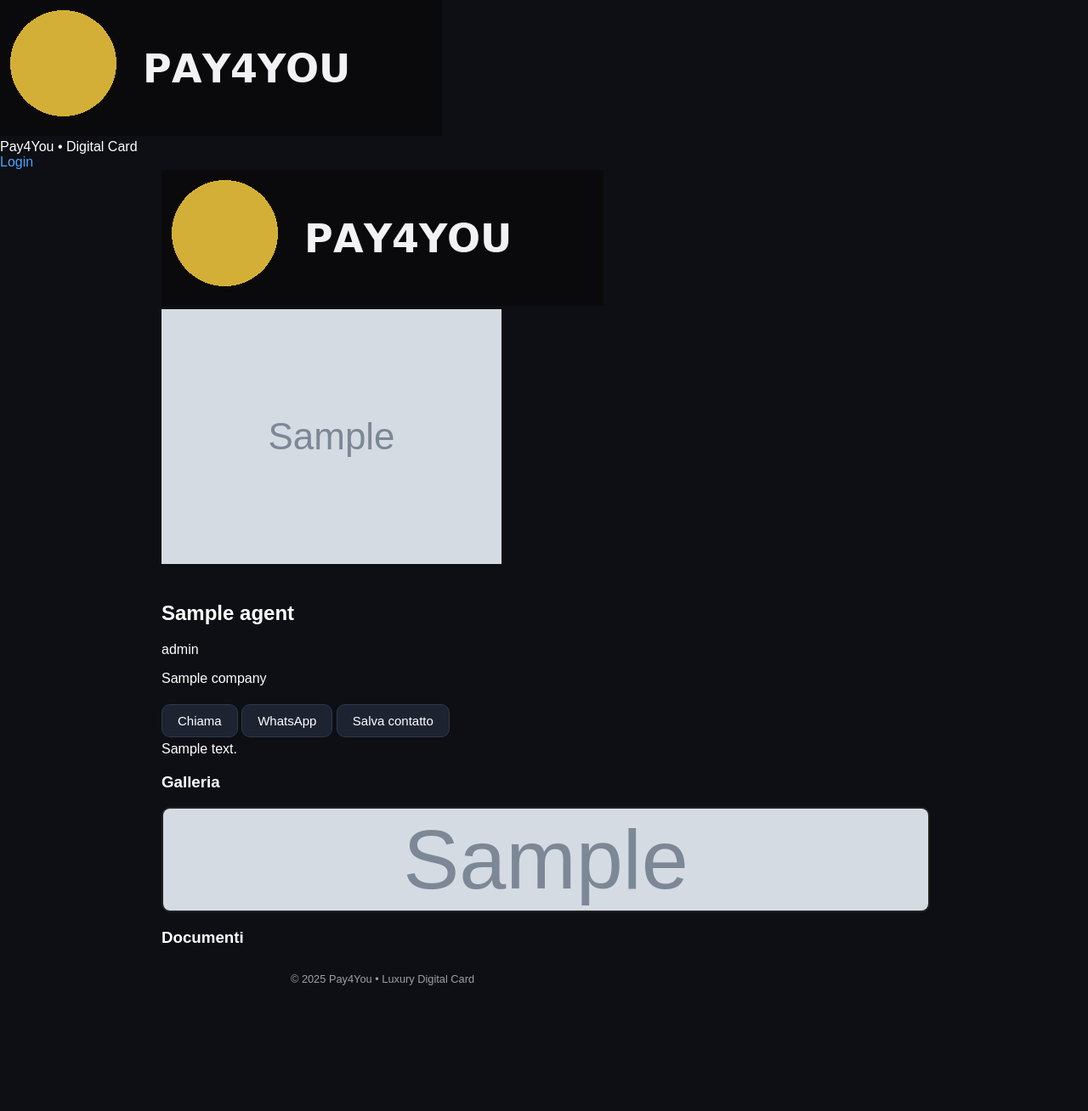
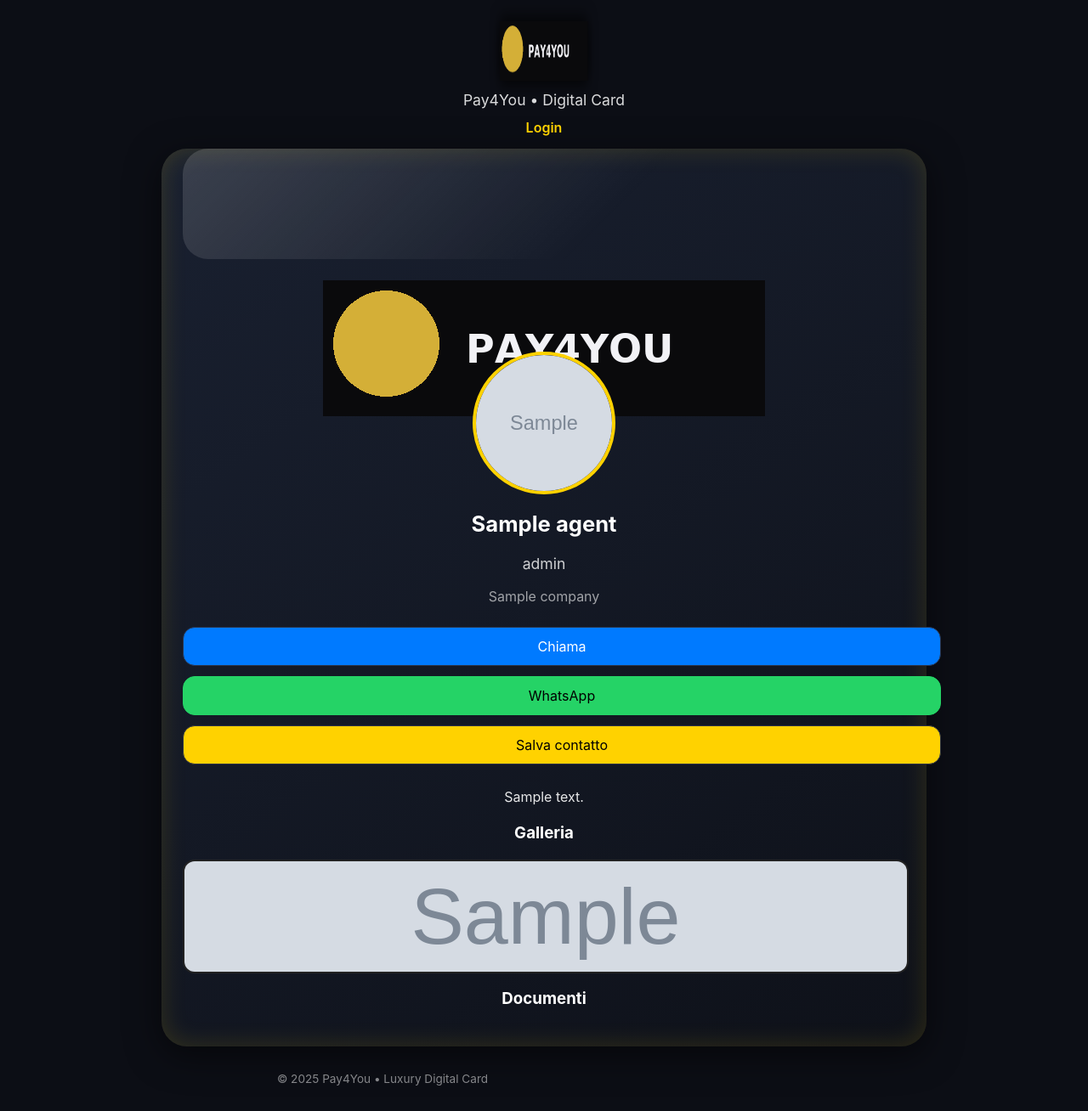
Before and after one commit to gidl59/pay4you-cards-luxury, a Flask app: template templates/card.html in a window 1280 px wide. Shown: the whole page at 85% size. Before the commit the page ends 1160 px from the top, so only its background shows below. Run offline with Flask 3, Linux system fonts and the light colour scheme; the template is opened without the code that fills it: most values are stand-ins (such as "Sample title", 1, 10 or a date in 2020); grey boxes marked "Sample" are stand-in pictures.

Commit message:
Update style.css

```diff
--- a/static/style.css
+++ b/static/style.css
@@ -1,16 +1,16 @@
-/* ------------------------------
-   BASE GLOBAL STYLES
------------------------------- */
+/* ----------------------------------------------------------
+   GLOBAL
+---------------------------------------------------------- */
 body.lux {
-    background: #0d0f14;
     margin: 0;
     padding: 0;
-    color: #fff;
-    font-family: Arial, Helvetica, sans-serif;
+    font-family: -apple-system, Helvetica, Arial, sans-serif;
+    background: #0c0e15;
+    color: #ffffff;
 }
 
 .wrap {
-    width: 95%;
+    width: 94%;
     max-width: 900px;
     margin: auto;
 }
@@ -23,157 +23,261 @@ a:hover {
     text-decoration: underline;
 }
 
-/* ------------------------------
-   TOPBAR
------------------------------- */
-.topbar {
-    background: #0d0f14;
-    box-shadow: 0 0 15px rgba(0,0,0,0.5);
-    padding: 10px 0;
-    margin-bottom: 20px;
+/* ----------------------------------------------------------
+   TOP BAR LUXURY
+---------------------------------------------------------- */
+.wallet-header {
+    text-align: center;
+    padding: 25px 0 15px;
 }
 
-.top-flex {
-    display: flex;
-    align-items: center;
-    justify-content: space-between;
+.wallet-logo img {
+    height: 70px;
+    animation: spin3d 8s linear infinite;
+    filter: drop-shadow(0 0 12px #000);
 }
 
-.brand-logo {
-    height: 45px;
-    margin-right: 10px;
+.wallet-title {
+    font-size: 1.1rem;
+    opacity: 0.85;
+    margin-top: 8px;
 }
 
-.brand-title {
-    font-size: 1.1rem;
+.wallet-nav {
+    margin-top: 12px;
+}
+.wallet-nav a {
+    margin: 0 12px;
+    color: #ffd200;
     font-weight: 600;
 }
 
-/* ------------------------------
+/* ----------------------------------------------------------
    BUTTONS
------------------------------- */
+---------------------------------------------------------- */
 .btn {
     display: inline-block;
-    padding: 10px 18px;
-    border-radius: 10px;
-    background: #1d2331;
+    padding: 12px 20px;
+    border-radius: 14px;
+    margin: 5px 0;
+    font-size: 16px;
+    background: #1b2130;
+    border: 1px solid #2c3347;
     color: #fff;
-    margin: 5px 0;
-    font-size: 15px;
-    border: 1px solid #30384a;
     text-align: center;
+    transition: 0.2s ease;
 }
-
 .btn:hover {
-    background: #30384a;
+    background: #2d3448;
 }
 
 .btn.primary {
     background: #ffd200;
+    border-color: #ffd200;
+    color: #000;
+    font-weight: 600;
+}
+.btn.primary:hover {
+    background: #ffe44d;
+}
+
+.btn.whats {
+    background: #25D366;
+    border-color: #25D366;
     color: #000;
 }
 
-.btn.primary:hover {
-    background: #ffdf4d;
+.btn.call {
+    background: #007aff;
 }
 
-.btn-group {
-    margin: 20px 0;
+.btn.save {
+    background: #ffd200;
+    color: #000;
 }
 
-/* ------------------------------
+/* ----------------------------------------------------------
    CARDS
------------------------------- */
-.card {
-    background: #161b22;
-    padding: 20px;
-    border-radius: 12px;
-    margin-bottom: 20px;
-    box-shadow: 0 0 10px #0004;
+---------------------------------------------------------- */
+.card.glass {
+    background: rgba(255,255,255,0.05);
+    backdrop-filter: blur(15px);
+    border-radius: 20px;
+    padding: 25px;
+    box-shadow: 0 0 15px #0006;
 }
 
-.card.glass {
-    background: rgba(255,255,255,0.05);
-    backdrop-filter: blur(10px);
+/* ----------------------------------------------------------
+   LOGIN
+---------------------------------------------------------- */
+.login-box {
+    max-width: 400px;
+    margin: auto;
+}
+.alert {
+    margin: 10px 0;
+    padding: 10px;
+    background: #a90000;
+    color: #fff;
+    text-align: center;
+    border-radius: 8px;
 }
 
-/* ------------------------------
+/* ----------------------------------------------------------
+   WALLET CARD STYLE
+---------------------------------------------------------- */
+.wallet-card {
+    background: linear-gradient(145deg, #192030, #0e1119);
+    padding: 25px;
+    border-radius: 30px;
+    box-shadow: 0 10px 40px #0008,
+                inset 0 0 30px rgba(255,215,0,0.15);
+    text-align: center;
+    margin-bottom: 25px;
+}
+
+/* riflesso “Apple Wallet” */
+.wallet-card:before {
+    content: "";
+    display: block;
+    height: 130px;
+    background: linear-gradient(135deg,
+        rgba(255,255,255,0.15) 0%,
+        rgba(255,255,255,0) 60%);
+    border-radius: 30px;
+    transform: translateY(-25px);
+}
+
+/* ----------------------------------------------------------
    PROFILE PHOTO
------------------------------- */
+---------------------------------------------------------- */
 .profile-photo {
-    text-align: center;
+    width: 160px;
+    height: 160px;
+    border-radius: 50%;
+    object-fit: cover;
+    border: 4px solid #ffd200;
+    margin-top: -80px;
+    background: #000;
+}
+
+/* ----------------------------------------------------------
+   NOME E RUOLO
+---------------------------------------------------------- */
+.wallet-name {
+    font-size: 1.6rem;
+    margin-top: 15px;
+    font-weight: 700;
+}
+.wallet-role {
+    font-size: 1.1rem;
+    opacity: 0.8;
+}
+.wallet-company {
+    font-size: 1rem;
+    opacity: 0.6;
     margin-bottom: 20px;
 }
 
-.profile-photo img {
-    width: 180px;
-    height: 180px;
-    border-radius: 50%;
-    object-fit: cover;
-    border: 4px solid #ffd200;
+/* ----------------------------------------------------------
+   BIO
+---------------------------------------------------------- */
+.wallet-bio {
+    margin-top: 20px;
+    line-height: 1.5;
+    opacity: 0.9;
+    font-size: 1rem;
 }
 
-/* ------------------------------
-   FORMS
------------------------------- */
-form input, form textarea, form select {
+/* ----------------------------------------------------------
+   ACTIONS
+---------------------------------------------------------- */
+.wallet-actions {
+    margin-top: 20px;
+}
+.wallet-actions .btn {
     width: 100%;
-    padding: 10px;
-    border-radius: 10px;
-    margin: 5px 0 15px;
-    border: 1px solid #444;
-    background: #0f1218;
-    color: #fff;
-    font-size: 15px;
+    margin: 6px 0;
 }
 
-textarea {
-    resize: vertical;
+/* ----------------------------------------------------------
+   GALLERY
+---------------------------------------------------------- */
+.gallery {
+    margin-top: 20px;
+    display: grid;
+    grid-template-columns: repeat(auto-fit, minmax(135px, 1fr));
+    grid-gap: 12px;
+}
+.gallery img {
+    width: 100%;
+    height: 130px;
+    object-fit: cover;
+    border-radius: 14px;
+    border: 2px solid #222;
+    transition: 0.3s;
+}
+.gallery img:hover {
+    transform: scale(1.05);
 }
 
-/* ------------------------------
-   TABLE
------------------------------- */
+/* ----------------------------------------------------------
+   PDF LIST
+---------------------------------------------------------- */
+.pdf-list {
+    margin-top: 20px;
+}
+.pdf-item {
+    display: block;
+    padding: 12px;
+    background: #1e2434;
+    border-radius: 12px;
+    margin-bottom: 10px;
+    color: #ffd200;
+    text-align: center;
+    font-weight: 600;
+}
+.pdf-item:hover {
+    background: #2a3147;
+}
+
+/* ----------------------------------------------------------
+   TABLE (ADMIN)
+---------------------------------------------------------- */
 .table {
     width: 100%;
     border-collapse: collapse;
+    margin-top: 20px;
 }
-
 .table th {
     text-align: left;
     padding: 10px;
     color: #ffd200;
+    font-size: 1rem;
+}
+.table td {
+    padding: 10px;
+    border-top: 1px solid #313746;
 }
 
-.table td {
-    padding: 8px;
-    border-top: 1px solid #333;
+/* ----------------------------------------------------------
+   FOOTER
+---------------------------------------------------------- */
+.footer {
+    text-align: center;
+    opacity: 0.5;
+    margin: 30px 0;
+    font-size: 0.85rem;
 }
 
-/* ------------------------------
-   GALLERY
------------------------------- */
-.gallery {
-    display: grid;
-    grid-template-columns: repeat(auto-fit, minmax(130px, 1fr));
-    gap: 12px;
-    margin-top: 15px;
+/* ----------------------------------------------------------
+   ANIMAZIONE LOGO 3D
+---------------------------------------------------------- */
+.logo-spin {
+    animation: spin3d 12s linear infinite;
+    transform-origin: center;
 }
-
-.gallery img {
-    width: 100%;
-    border-radius: 10px;
-    object-fit: cover;
-    height: 120px;
-    border: 2px solid #222;
+@keyframes spin3d {
+    0% { transform: rotateY(0deg); }
+    100% { transform: rotateY(360deg); }
 }
-
-/* ------------------------------
-   FOOTER
------------------------------- */
-.footer {
-    text-align: center;
-    font-size: 0.8rem;
-    opacity: 0.6;
-    margin: 30px 0;
-}
```
